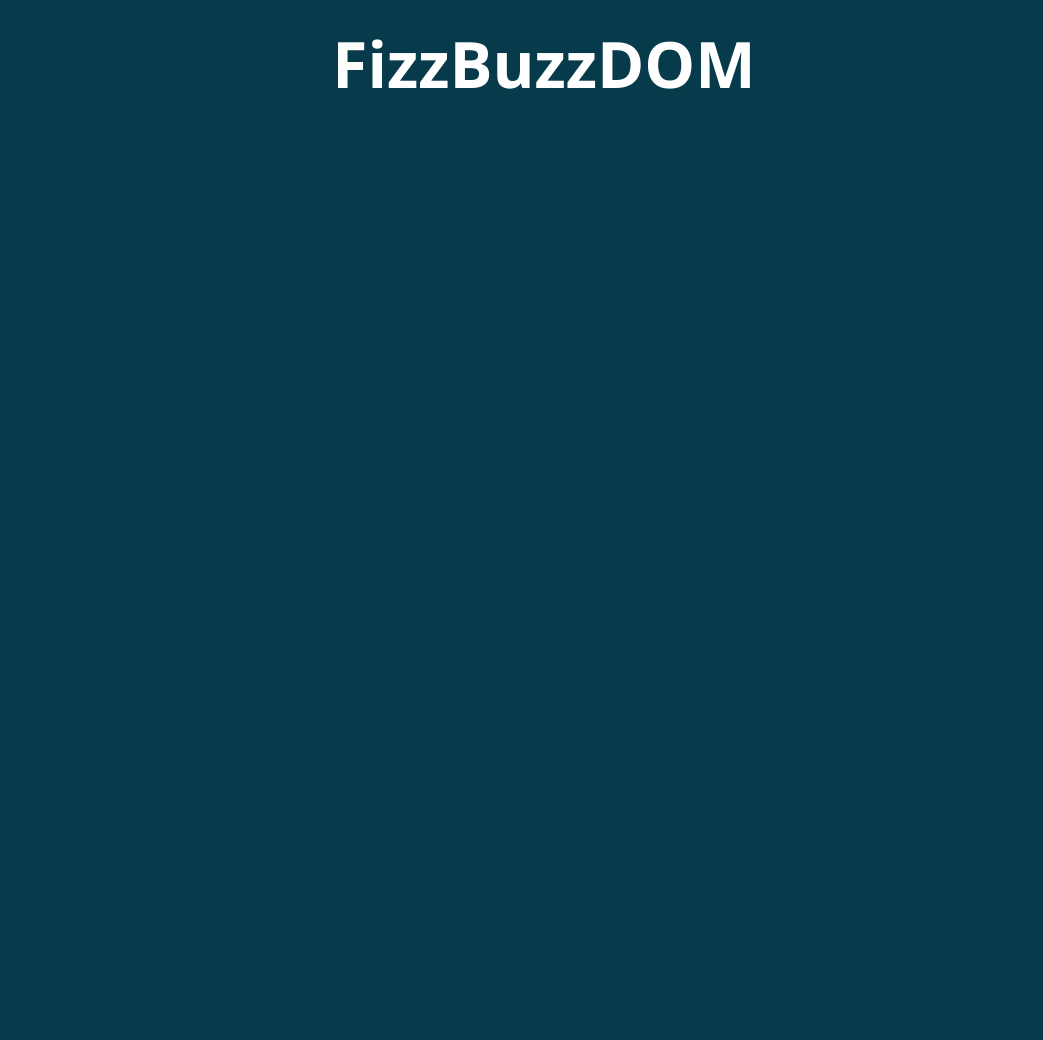
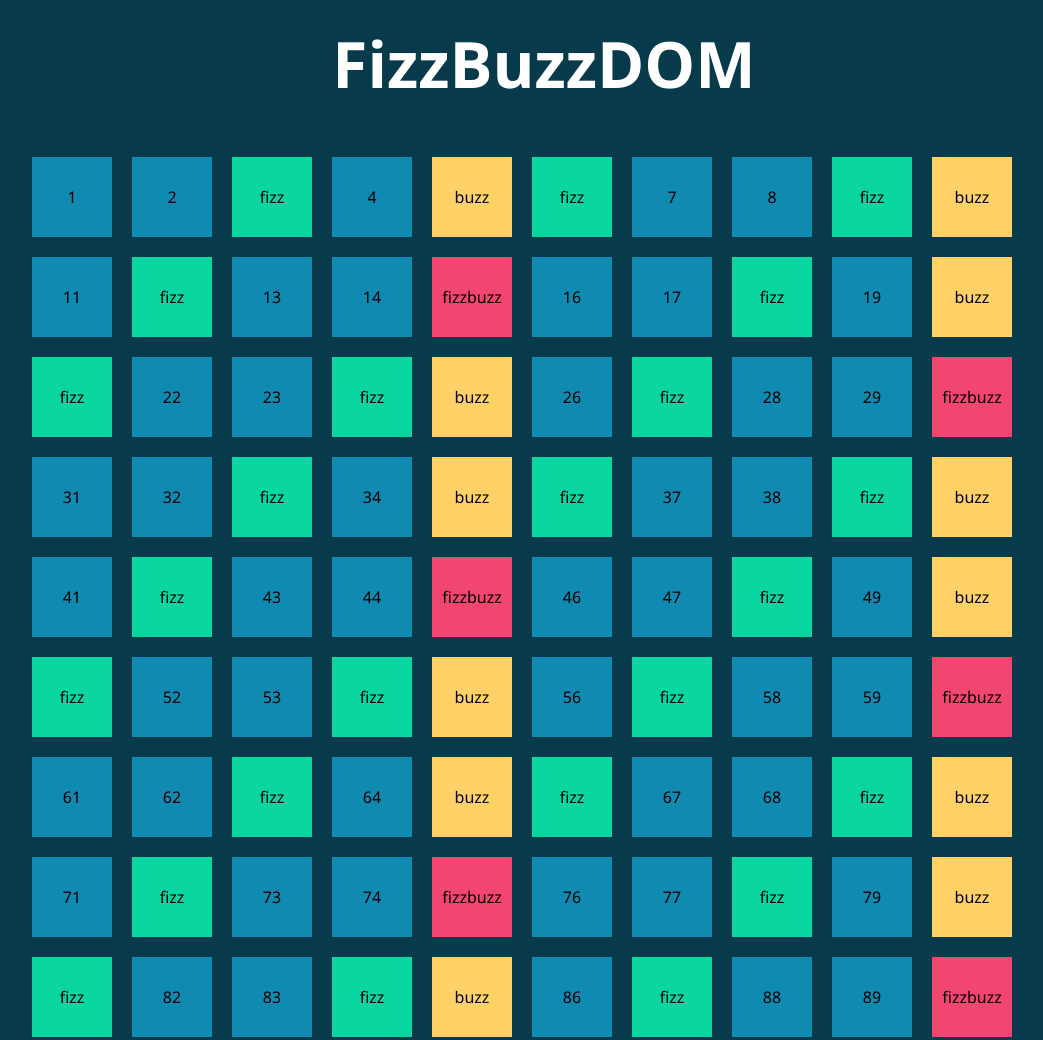
Before and after one commit to antoniogiachin/js-fizzbuzzdom, a plain HTML site: page index.html in a window 1280 px wide. Shown: the top 1040 px of the page, without its empty margins (96-1139 px from the left). Before the commit the page ends 800 px from the top, so only its background shows below. Drawn offline with Linux system fonts and the light colour scheme.

Commit message:
fine esercizio

```diff
--- a/main.js
+++ b/main.js
@@ -0,0 +1,19 @@
+// Creo costante con cui riferirmi a container
+const container = document.getElementById('container');
+
+// Creo ciclo di inserimento elementi
+for (i = 1; i <= 1000; i++){
+
+    console.log(i);
+
+    if (i % 3 == 0 && i % 5 ==0) {
+        container.innerHTML += '<div class="box box-both">fizzbuzz</div>';
+    } else if (i % 3 ==0){
+        container.innerHTML += '<div class="box box-three"> fizz</div>';
+    } else if (i % 5 ==0){
+        container.innerHTML += '<div class="box box-five">buzz</div>';
+    }  else{
+        container.innerHTML += `<div class="box box-main">${i}</div>`;
+    }
+
+}
--- a/style.css
+++ b/style.css
@@ -21,14 +21,38 @@ h1{
     margin: 50px auto;
     display: flex;
     flex-wrap: wrap;
+    gap: 20px;
 }
 
 .box{
     display: flex;
     align-items: center;
     justify-content: center;
-    width: 90px;
-    height: 90px;
-    margin: 10px;
+    width: 80px;
+    height: 80px;
+    color: #000;
+}
+
+.box-main{
     background-color: #118ab2;
 }
+
+.box-three{
+    background-color: #0BD6A1;
+    content: "fizz";
+}
+
+.box-five{
+    background-color: #FFD166;
+    content: "buzz";
+}
+
+.box-both{
+    background-color: #F0466F;
+    content: "fizzbuzz";
+}
+
+.box:hover{
+    filter: opacity(0.8);
+    cursor: pointer;
+}
```
